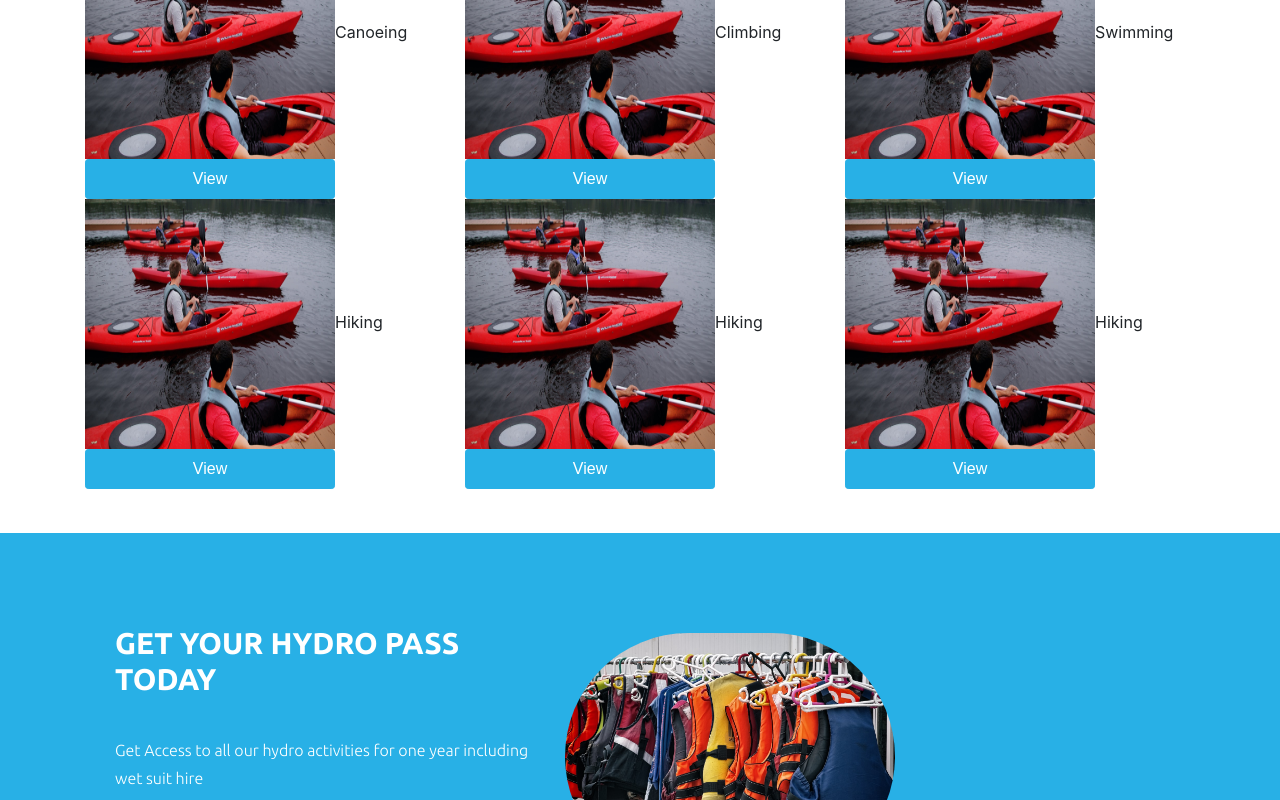
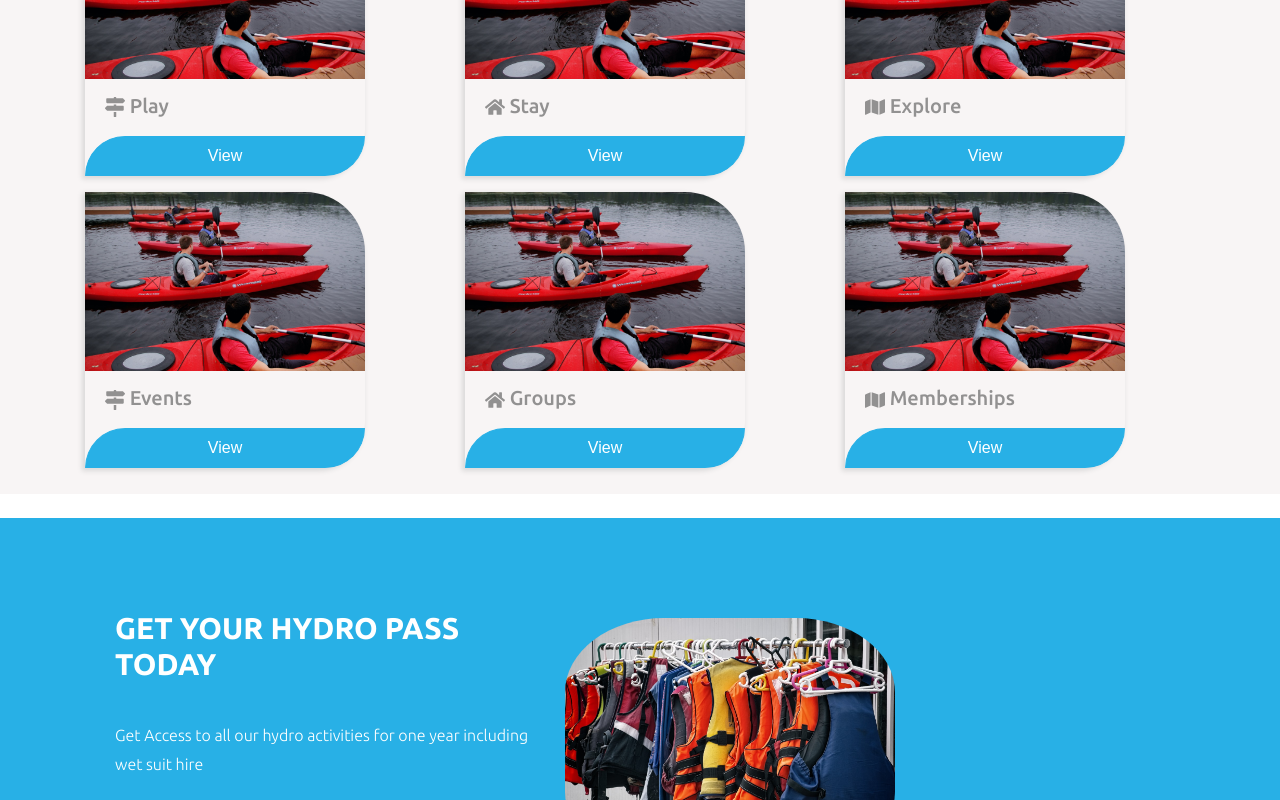
Before and after one commit to pcollinsTech/hydro-frontend, a React (Create React App) app: page / in a window 1280 px wide. Shown: the part 1020-1820 px from the top of the page. Built offline with nearby package versions, Linux system fonts and the light colour scheme; a web font is replaced by a local one.

Commit message:
Sercives Cards Update

```diff
--- a/src/assets/sass/_hydro_style.scss
+++ b/src/assets/sass/_hydro_style.scss
@@ -314,24 +314,7 @@ Banner Area CSS
 /*================================================
 Services Area CSS
 =================================================*/
-.services-area {
-  padding: 20px;
-  .btn-primary {
-    background-color: #28b0e6;
-    border-color: #28b0e6;
-    height: 40px;
-    width: 250px;
-    font-size: 16px;
-    position: relative;
-    right: 7px;
-  }
-  h2 {
-    color: #28b0e6;
-  }
-  h3 {
-    color: rgb(8, 40, 110);
-  }
-}
+
 /*================================================
 Member Option Area CSS
 =================================================*/
--- a/src/components/MemberOption/MemberOption.js
+++ b/src/components/MemberOption/MemberOption.js
@@ -1,5 +1,6 @@
 import React from "react";
 import lifevest from "../../assets/images/lifevest.jpg";
+import "./member.module.css";
 const MemberOption = () => {
   return (
     <React.Fragment>
@@ -12,10 +13,7 @@ const MemberOption = () => {
                   <b>GET YOUR HYDRO PASS TODAY</b>
                 </h2>
                 <br />
-                <p>
-                  Get Access to all our hydro activities for one year including
-                  wet suit hire
-                </p>
+                <p>Get Access to all our hydro activities for one year including wet suit hire</p>
                 <br />
                 <p>Prices Start from just £99 per year</p>
                 <br />
@@ -24,8 +22,8 @@ const MemberOption = () => {
                 </button>
               </div>
             </div>
-            <div className="col-4">
-              <img src={lifevest} alt="welcome1" class="rounded-pill" />
+            <div className={"col-sm-4"}>
+              <img src={lifevest} alt="welcome1" />
             </div>
           </div>
         </div>
--- /dev/null
+++ b/src/components/MemberOption/member.module.css
@@ -0,0 +1,3 @@
+img {
+  border-radius: 30%;
+}
--- a/src/components/Services/Service.js
+++ b/src/components/Services/Service.js
@@ -1,13 +1,17 @@
 import React from "react";
-
-export default function Service({ img, title }) {
+import styles from "./service.module.scss";
+export default function Service({ icon, img, title }) {
   return (
-    <div className="col-sm-4 service_card">
-      <img width="250" height="250" src={img} alt="welcome1" />
-      <span>{title}</span>
-      <button type="button" class="btn btn-primary btn-sm">
-        View
-      </button>
+    <div className="col-sm-4 mb-3">
+      <div className={styles.service_card}>
+        <img src={img} alt="welcome1" />
+        <h5>
+          <span>{icon}</span> {title}
+        </h5>
+        <button type="button" class="btn btn-primary btn-sm">
+          View
+        </button>
+      </div>
     </div>
   );
 }
--- a/src/components/Services/Services.js
+++ b/src/components/Services/Services.js
@@ -1,49 +1,58 @@
 import React from "react";
 import welcome1 from "../../assets/images/pexels-photo-2.jpeg";
 import Service from "./Service";
+import { FaMapSigns, FaHome, FaMap } from "react-icons/fa";
+import styles from "./service.module.scss";
+
 const data = [
   {
     id: 1,
-    title: "Canoeing",
+    icon: <FaMapSigns />,
+    title: "Play",
     description: "lorem asdasdada",
     img: welcome1,
   },
   {
     id: 2,
-    title: "Climbing",
+    icon: <FaHome />,
+    title: "Stay",
     description: "lorem asdasdada",
     img: welcome1,
   },
   {
     id: 3,
-    title: "Swimming",
+    icon: <FaMap />,
+    title: "Explore",
     description: "lorem asdasdada",
     img: welcome1,
   },
   {
     id: 4,
-    title: "Hiking",
+    icon: <FaMapSigns />,
+    title: "Events",
     description: "lorem asdasdada",
     img: welcome1,
   },
   {
     id: 5,
-    title: "Hiking",
+    icon: <FaHome />,
+    title: "Groups",
     description: "lorem asdasdada",
     img: welcome1,
   },
   {
     id: 6,
-    title: "Hiking",
+    icon: <FaMap />,
+    title: "Memberships",
     description: "lorem asdasdada",
     img: welcome1,
   },
 ];
 
-const Welcome = () => {
+const Services = () => {
   return (
     <React.Fragment>
-      <section className="services-area">
+      <section className={styles.services_area}>
         <div className="container">
           <div className="section-title">
             <h2>
@@ -57,7 +66,7 @@ const Welcome = () => {
         <div className="container">
           <div className="row">
             {data.map((activity) => (
-              <Service img={activity.img} title={activity.title} />
+              <Service img={activity.img} title={activity.title} icon={activity.icon} />
             ))}
           </div>
         </div>
@@ -66,4 +75,4 @@ const Welcome = () => {
   );
 };
 
-export default Welcome;
+export default Services;
--- /dev/null
+++ b/src/components/Services/service.module.scss
@@ -0,0 +1,37 @@
+.services_area {
+  padding: 10px;
+  background-color: rgb(248, 245, 245);
+
+  button {
+    background-color: #28b0e6;
+    border-color: #28b0e6;
+    height: 40px;
+    width: 100%;
+    font-size: 16px;
+    position: relative;
+    right: 7px;
+    border-radius: 100px 0px 100px 0px;
+  }
+
+  img {
+    border-radius: 0px 60px 00px 0px;
+  }
+  h2 {
+    color: #28b0e6;
+  }
+  h3 {
+    color: rgb(8, 40, 110);
+  }
+  h5 {
+    color: rgb(146, 145, 145);
+    padding-left: 20px;
+    padding-top: 15px;
+    padding-bottom: 10px;
+  }
+}
+.service_card {
+  border-radius: 0px 65px 45px 0px;
+  width: 80%;
+
+  box-shadow: -2px 2px 5px 1px rgb(218, 217, 217);
+}
```
